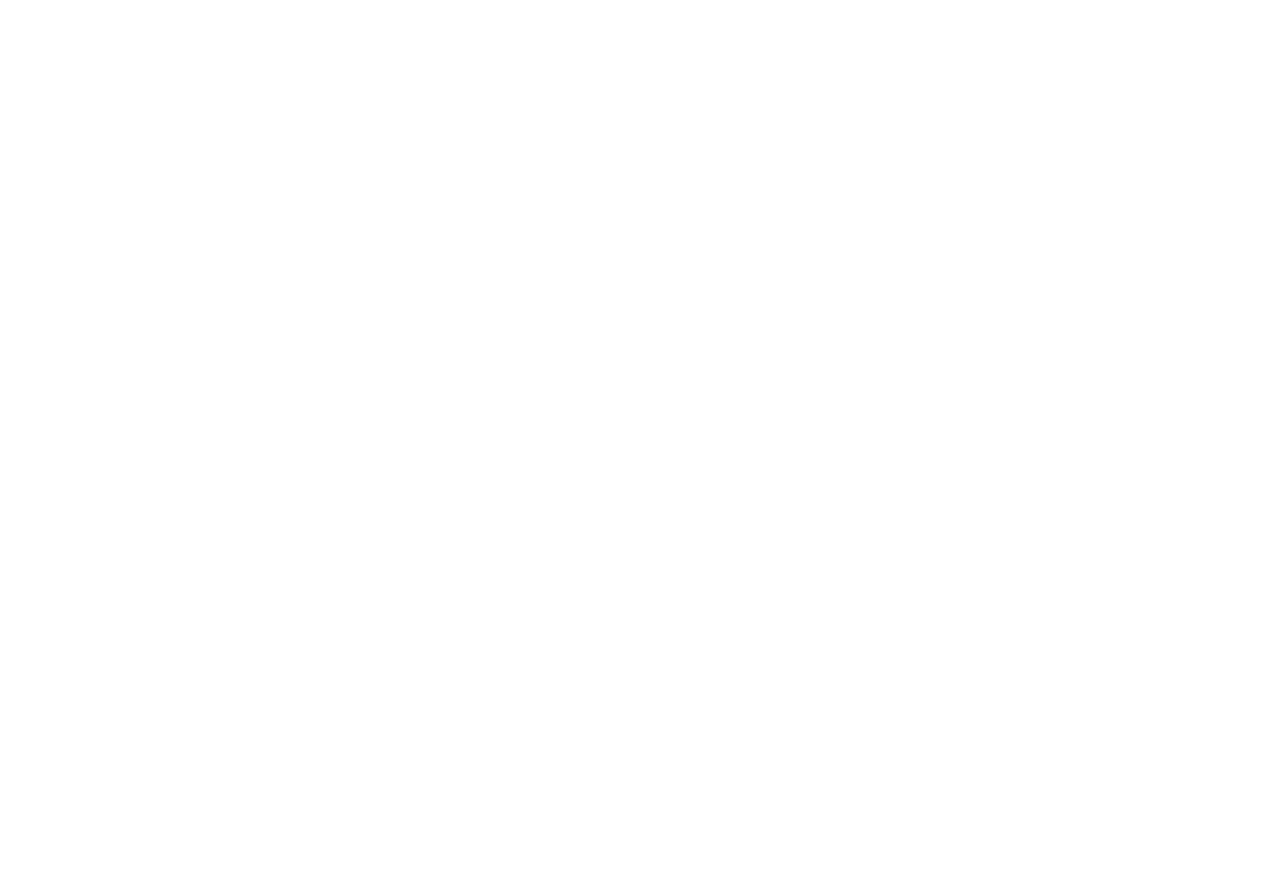
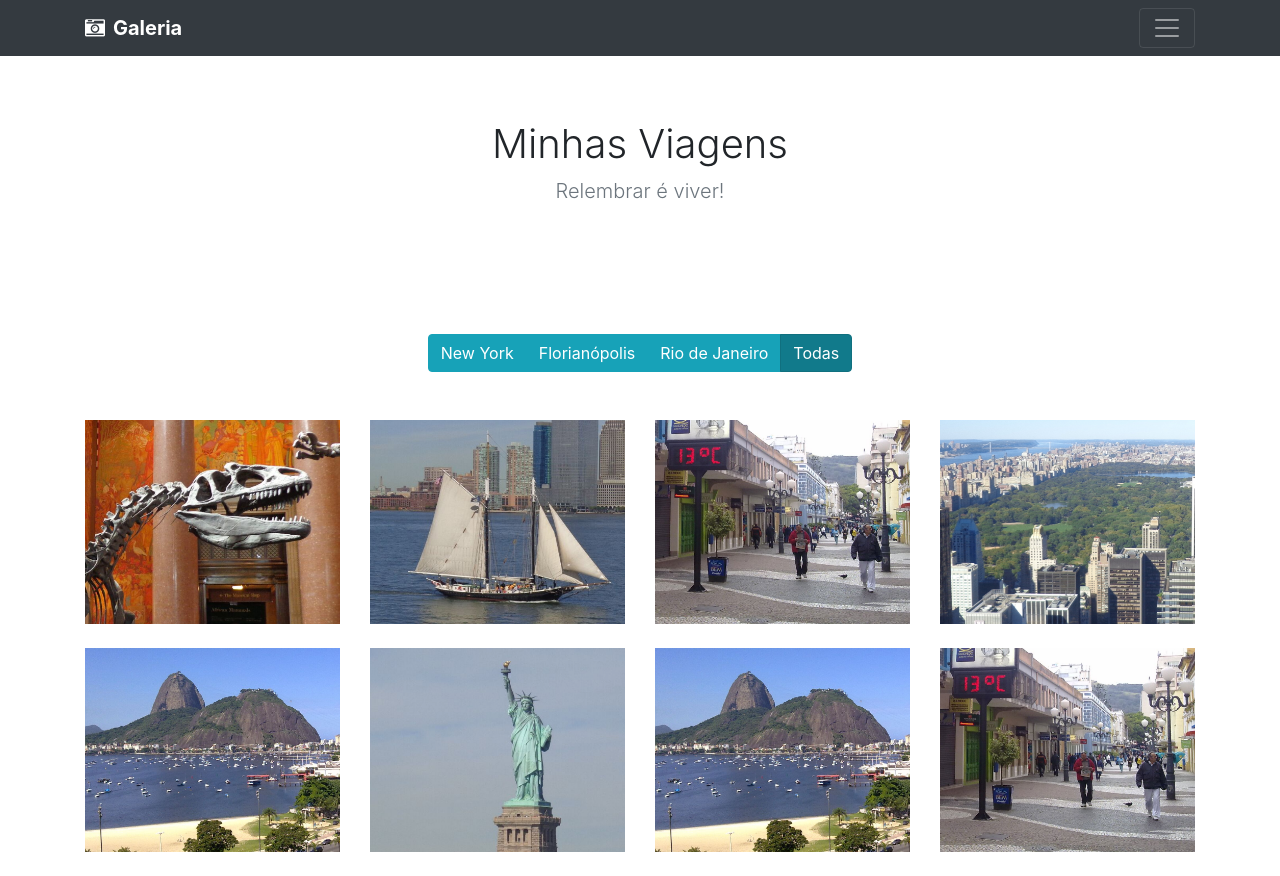
Before and after one commit to Brendhon/Galeria, a website built with webpack: page src/index.html in a window 1280 px wide. Before the commit the page ends 800 px from the top, so only its background shows below. Built offline with nearby package versions, Linux system fonts and the light colour scheme; files whose address does not match are found by name.

Commit message:
Plugin Implementation

```diff
--- a/src/index.html
+++ b/src/index.html
@@ -11,6 +11,7 @@
 
 <body>
     <header wm-include="/pages/template/header.html"></header>
+    <main class="bg-lite" wm-include="/pages/galery/galery.html"></main>
     <script src="app.js"></script>
 </body>
 
--- /dev/null
+++ b/src/js/core/includes.js
@@ -0,0 +1,29 @@
+import $ from 'jquery'
+
+const loadHtmlSuccessCallbacks = []
+
+export function onLoadHtmlSuccess(callback) {
+    if(!loadHtmlSuccessCallbacks.includes(callback)) {
+        loadHtmlSuccessCallbacks.push(callback)
+    }
+}
+
+function loadIncludes(parent) {
+    if(!parent) parent = 'body'
+    $(parent).find('[wm-include]').each(function(i, e) {
+        const url = $(e).attr('wm-include')
+        $.ajax({
+            url,
+            success(data) {
+                $(e).html(data)
+                $(e).removeAttr('wm-include')
+
+                loadHtmlSuccessCallbacks.forEach(
+                    callback => callback(data))
+                loadIncludes(e)
+            }
+        })
+    })
+}
+
+loadIncludes()
--- /dev/null
+++ b/src/js/plugins/cityButtons.js
@@ -0,0 +1,55 @@
+import $ from 'jquery'
+
+import { onLoadHtmlSuccess } from '../core/includes'
+
+const duration = 300
+
+function filterByCity(city) {
+    $('[wm-city]').each(function (i, e) {
+        const isTarget = $(this).attr('wm-city') === city
+            || city === null
+        if (isTarget) {
+            $(this).parent().removeClass('d-none')
+            $(this).fadeIn(duration)
+        } else {
+            $(this).fadeOut(duration, () => {
+                $(this).parent().addClass('d-none')
+            })
+        }
+    })
+}
+
+$.fn.cityButtons = function () {
+
+    const cities = new Set
+
+    $('[wm-city]').each(function (i, e) {
+        cities.add($(e).attr('wm-city'))
+    })
+
+    const btns = Array.from(cities).map(city => {
+        const btn = $('<button>')
+            .addClass(['btn', 'btn-info']).html(city)
+        btn.click(e => filterByCity(city))
+        return btn
+    })
+
+
+    const btnAll = $('<button>')
+        .addClass(['btn', 'btn-info', 'active']).html('Todas')
+    btnAll.click(e => filterByCity(null))
+    btns.push(btnAll)
+
+    const btnGroup = $('<div>').addClass(['btn-group'])
+
+    btnGroup.append(btns)
+
+    $(this).html(btnGroup)
+
+    return this
+
+}
+
+onLoadHtmlSuccess(function() {
+    $('[wm-city-buttons]').cityButtons()
+})
--- /dev/null
+++ b/src/pages/galery/galery.html
@@ -0,0 +1,47 @@
+<div wm-include="/pages/galery/galeryHeader.html"></div>
+
+<div class="container mt-5">
+
+    <div class="row justify-content-center pb-5">
+        <div wm-city-buttons></div>
+    </div>
+
+
+    <div class="row d-flex justify-content-center">
+        <div class="col-12 col-md-6 col-lg-3">
+            <img src="/imgs/ny1.png" class="img-fluid mb-4"
+                wm-city="New York">
+        </div>
+        <div class="col-12 col-md-6 col-lg-3">
+            <img src="/imgs/ny2.png" class="img-fluid mb-4"
+                wm-city="New York">
+        </div>
+        <div class="col-12 col-md-6 col-lg-3">
+            <img src="/imgs/floripa1.png" class="img-fluid mb-4"
+                wm-city="Florianópolis">
+        </div>
+        <div class="col-12 col-md-6 col-lg-3">
+            <img src="/imgs/ny3.png" class="img-fluid mb-4"
+                wm-city="New York">
+        </div>
+        <div class="col-12 col-md-6 col-lg-3">
+            <img src="/imgs/rj1.png" class="img-fluid mb-4"
+                wm-city="Rio de Janeiro">
+        </div>
+        <div class="col-12 col-md-6 col-lg-3">
+            <img src="/imgs/ny4.png" class="img-fluid mb-4"
+                wm-city="New York">
+        </div>
+        <div class="col-12 col-md-6 col-lg-3">
+            <img src="/imgs/rj1.png" class="img-fluid mb-4"
+                wm-city="Rio de Janeiro">
+        </div>
+        <div class="col-12 col-md-6 col-lg-3">
+            <img src="/imgs/floripa1.png" class="img-fluid mb-4"
+                wm-city="Florianópolis">
+        </div>
+    </div>
+</div>
+<script>
+    $('[wm-city-buttons]').cityButtons()
+</script>
--- /dev/null
+++ b/src/pages/galery/galeryHeader.html
@@ -0,0 +1,6 @@
+<section class="jumbotron text-center">
+    <div class="container">
+        <h1 class="jumbotron-heading">Minhas Viagens</h1>
+        <p class="lead text-muted">Relembrar é viver!</p>
+    </div>
+</section>
--- a/src/scss/custom.scss
+++ b/src/scss/custom.scss
@@ -0,0 +1,13 @@
+.jumbotron {
+    background-color: #fff;
+    margin: 0;
+}
+
+.jumbotron .jumbotron-heading {
+    font-weight: 300;
+}
+
+footer {
+    padding-top: 3rem;
+    padding-bottom: 3rem;
+}
```
Also changed, not shown: src/index.js (+8 -0 lines).
